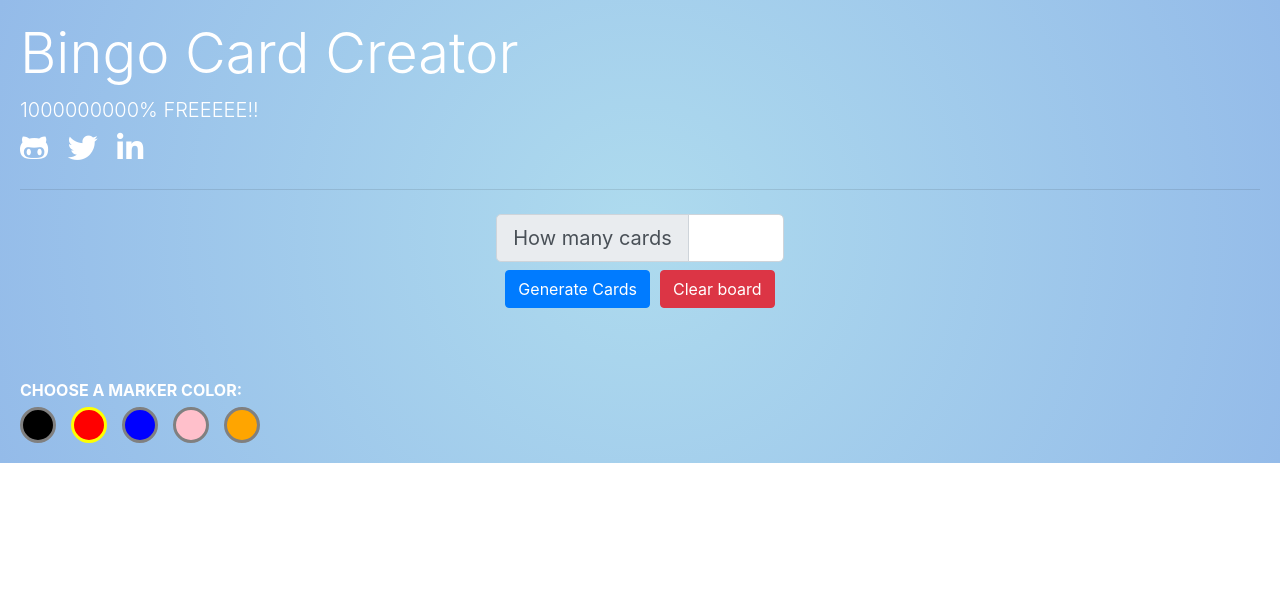
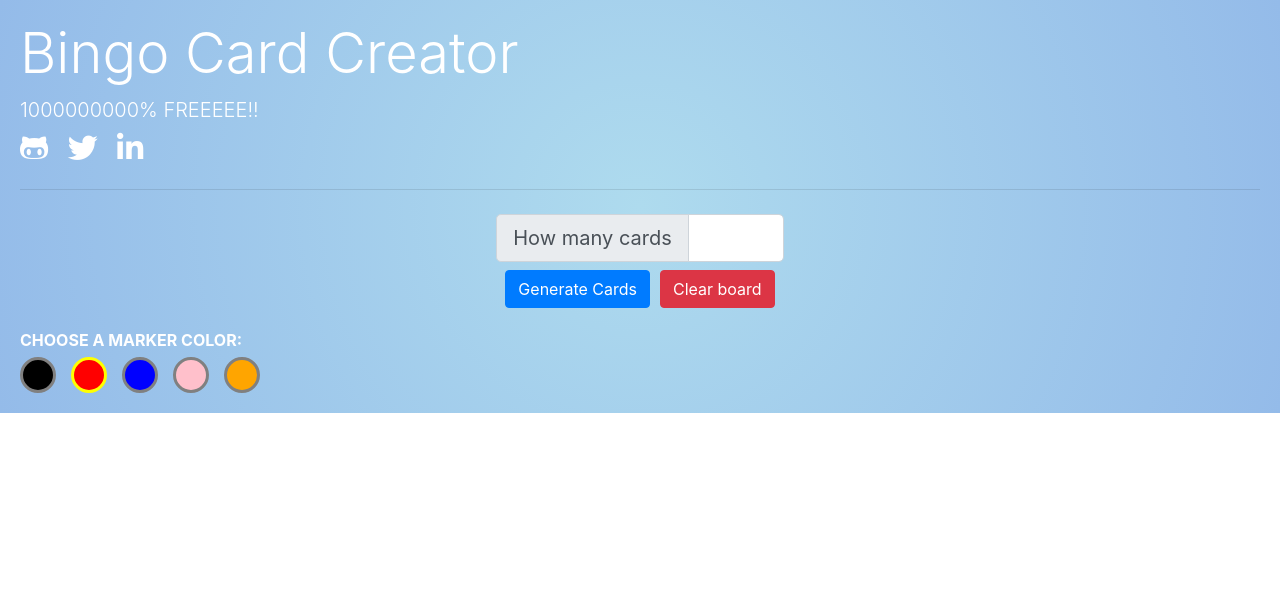
Before and after one commit to diddy225/bingo_card, a PHP site: page / in a window 1280 px wide. Shown: the top 598 px of the page. Run offline with PHP 8.4, Linux system fonts and the light colour scheme.

Commit message:
updated error box to not show when page loads

```diff
--- a/css/styles.css
+++ b/css/styles.css
@@ -79,8 +79,8 @@ body {
   font-weight: bold;
 }
 
-.alert {
-  width: 100%;
+.alert-box {
+  display: none;
 }
 
 #color-picker {
```
